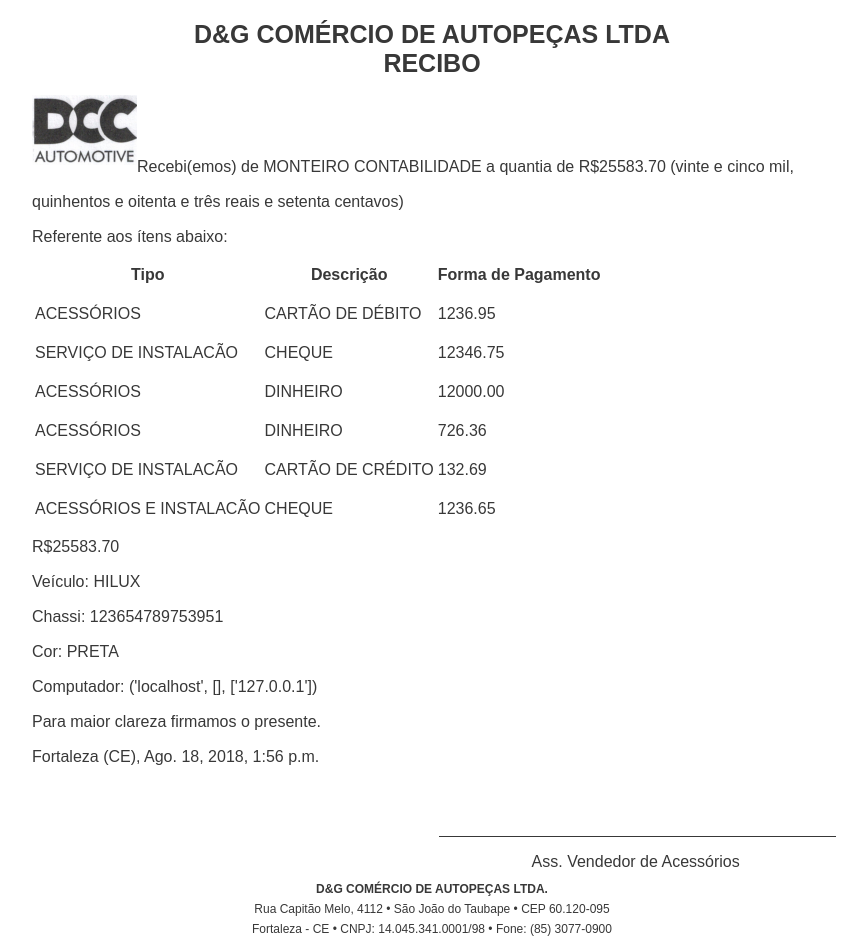
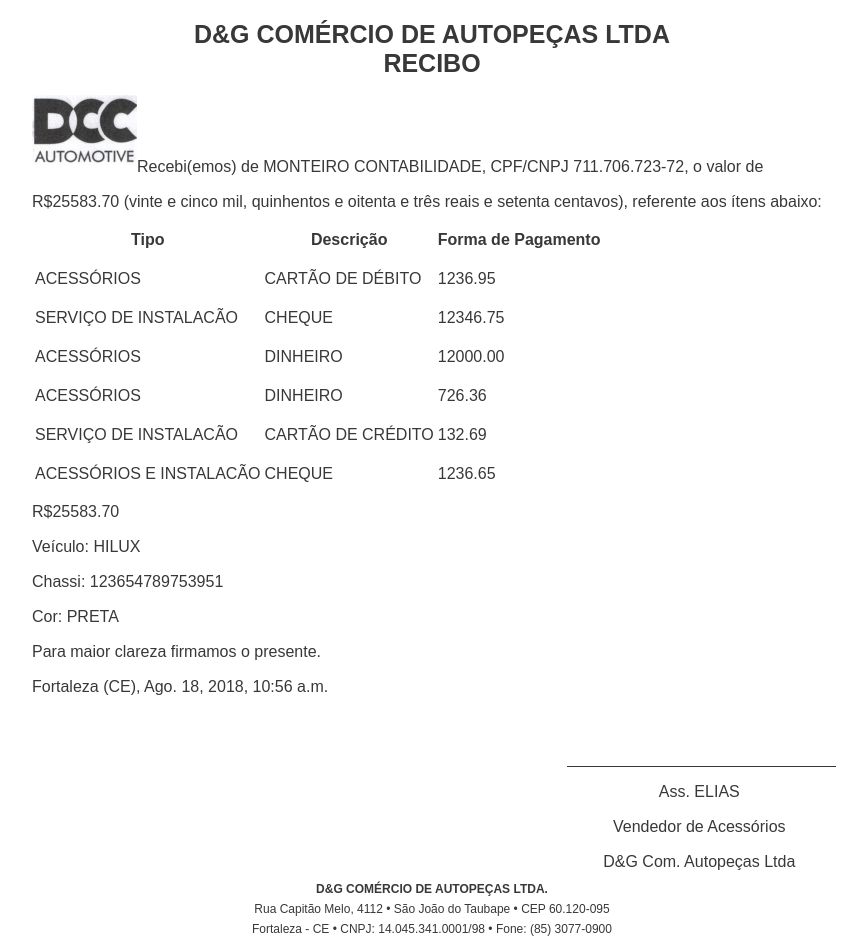
Before and after one commit to CoutinhoElias/dccrecibo, a Django app: template dccrecibo/core/templates/recibo.html in a window 1280 px wide. Shown: the whole page, without its empty margins (208-1060 px from the left). Run offline with Django 3.2, Linux system fonts and the light colour scheme; the template is opened without the code that fills it: values that come from a table or form of the project are taken from there, others are empty; data comes from the database, SQL or seed files in the repository; both versions use the stored data as it was after the commit; parts of the project's set-up code (start-up, migrations or seed data) failed here and were passed over.

Commit message:
Ajuste solicitado pelo cliente.

```diff
--- a/dccrecibo/core/admin.py
+++ b/dccrecibo/core/admin.py
@@ -20,6 +20,11 @@ class ReceiptModelAdmin(admin.ModelAdmin):
         else:
             return '%.2f' % obj.value_total
 
+    def save_model(self, request, obj, form, change):
+        if getattr(obj, 'author', None) is None:
+            obj.author = request.user
+        obj.save()
+
 
 admin.site.register(Person)
 admin.site.register(Receipt, ReceiptModelAdmin)
--- a/dccrecibo/core/models.py
+++ b/dccrecibo/core/models.py
@@ -1,5 +1,6 @@
 import socket
 
+from django.contrib.auth.models import User
 from django.db import models
 
 # Create your models here.
@@ -13,6 +14,7 @@ from num2words import num2words
 class Person(models.Model):
     cdalterdata = models.CharField('Cód. Alterdata', max_length=6)
     name = models.CharField('Nome',max_length=100)
+    cpf_cnpj = models.CharField('CPF/CNPJ', max_length=18)
 
     def __str__(self):
         return self.name
@@ -22,12 +24,13 @@ class Person(models.Model):
         verbose_name = 'Pessoa'
 
 class Receipt(models.Model):
-    person = models.ForeignKey('core.Person', related_name='person_item',on_delete=models.CASCADE, verbose_name='Cliente')
+    person = models.ForeignKey('core.Person', related_name='person_item', on_delete=models.CASCADE, verbose_name='Cliente')
     vehicle = models.CharField('Veículo',max_length=100)
     chassis = models.CharField('Chassi', max_length=100)
     color = models.CharField('Cor', max_length=100)
     created = models.DateTimeField('created', auto_now_add=True)
     modified = models.DateTimeField('modified', auto_now=True)
+    author = models.ForeignKey(User, null=True, blank=True, on_delete=models.CASCADE,)
 
     @property
     def value_total(self):
--- a/dccrecibo/core/templates/recibo.html
+++ b/dccrecibo/core/templates/recibo.html
@@ -13,10 +13,8 @@
         <img class="img-topo" src="{% static 'img/logo.png' %}">
         <br><br><br>
 		<div class="text_justificado">
-            Recebi(emos) de <label name="recebido" class="recebido">{{recibo.person}}</label>
-			a quantia de R$<label name="recebido" class="recebido">{{recibo.value_total|floatformat:"2"}}</label>
-			(<label>{{recibo.number_in_full}}</label>)<br/>
-			Referente aos ítens abaixo:<br/>
+            Recebi(emos) de <label name="recebido" class="recebido">{{recibo.person}}</label>, CPF/CNPJ {{recibo.person.cpf_cnpj}}, o  valor de R$<label name="recebido" class="recebido">{{recibo.value_total|floatformat:"2"}}</label>
+			(<label>{{recibo.number_in_full}}</label>), referente aos ítens abaixo:<br/>
                     <table>
                         <thead>
                             <tr>
@@ -27,9 +25,9 @@
                         <tbody>
                             {% for movement in movements %}
                                 <tr>
-                                    <td class="col_left">{{ movement.kind }}</td>
-                                    <td class="col_left">{{ movement.form_of_payment }}</td>
-                                    <td class="col_right">{{ movement.value_moved|floatformat:"2" }}</td>
+                                    <td>{{ movement.kind }}</td>
+                                    <td>{{ movement.form_of_payment }}</td>
+                                    <td class="td_numerico">{{ movement.value_moved|floatformat:"2" }}</td>
                                 </tr>
                             {% empty %}
                                 <li>
@@ -47,15 +45,17 @@
             <br>
 			Cor:     <label name="recebido" class="recebido">{{recibo.color}}</label>
             <br>
-			Computador:     <label name="recebido" class="recebido">{{recibo.host_name}}</label>
-            <br>
 
 
 			Para maior clareza firmamos o presente.<br/>
 			Fortaleza (CE), <label name="recebido" class="recebido">{{recibo.created}}</label> <br><br>
 			<label class="assinatura">
 				<input type="text" name="quantiatext" class="quantia">
-				Ass. Vendedor de Acessórios
+				Ass. <label name="recebido" class="recebido">{{recibo.author|upper}}</label>
+                <br>
+                Vendedor de Acessórios
+                <br>
+                D&G Com. Autopeças Ltda
 			</label>
 		</div>
 	</form>
--- a/dccrecibo/settings.py
+++ b/dccrecibo/settings.py
@@ -107,7 +107,7 @@ AUTH_PASSWORD_VALIDATORS = [
 
 LANGUAGE_CODE = 'pt-br'
 
-TIME_ZONE = 'UTC'
+TIME_ZONE = 'America/Fortaleza'
 
 USE_I18N = True
 
```
Also changed, not shown: db.sqlite3, dccrecibo/core/migrations/0009_auto_20180824_0108.py (added), dccrecibo/core/migrations/0010_receipt_author.py (added), 1 other file.
